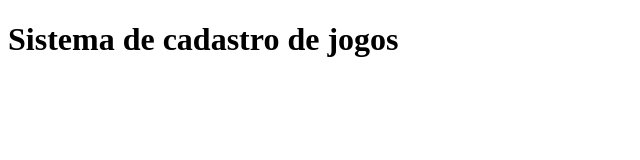
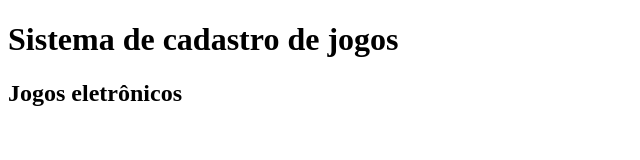
Before and after one commit to AndreaMentor/AluraJS, a plain HTML site: page index.html in a window 1280 px wide. Shown: the whole page, without its empty margins (0-640 px from the left). Drawn offline with Linux system fonts and the light colour scheme.

Commit message:
Adicionando h2

```diff
--- a/index.html
+++ b/index.html
@@ -8,5 +8,6 @@
 </head>
 <body>
     <h1>Sistema de cadastro de jogos</h1>
+    <h2> Jogos eletrônicos </h2>
 </body>
 </html>
```
